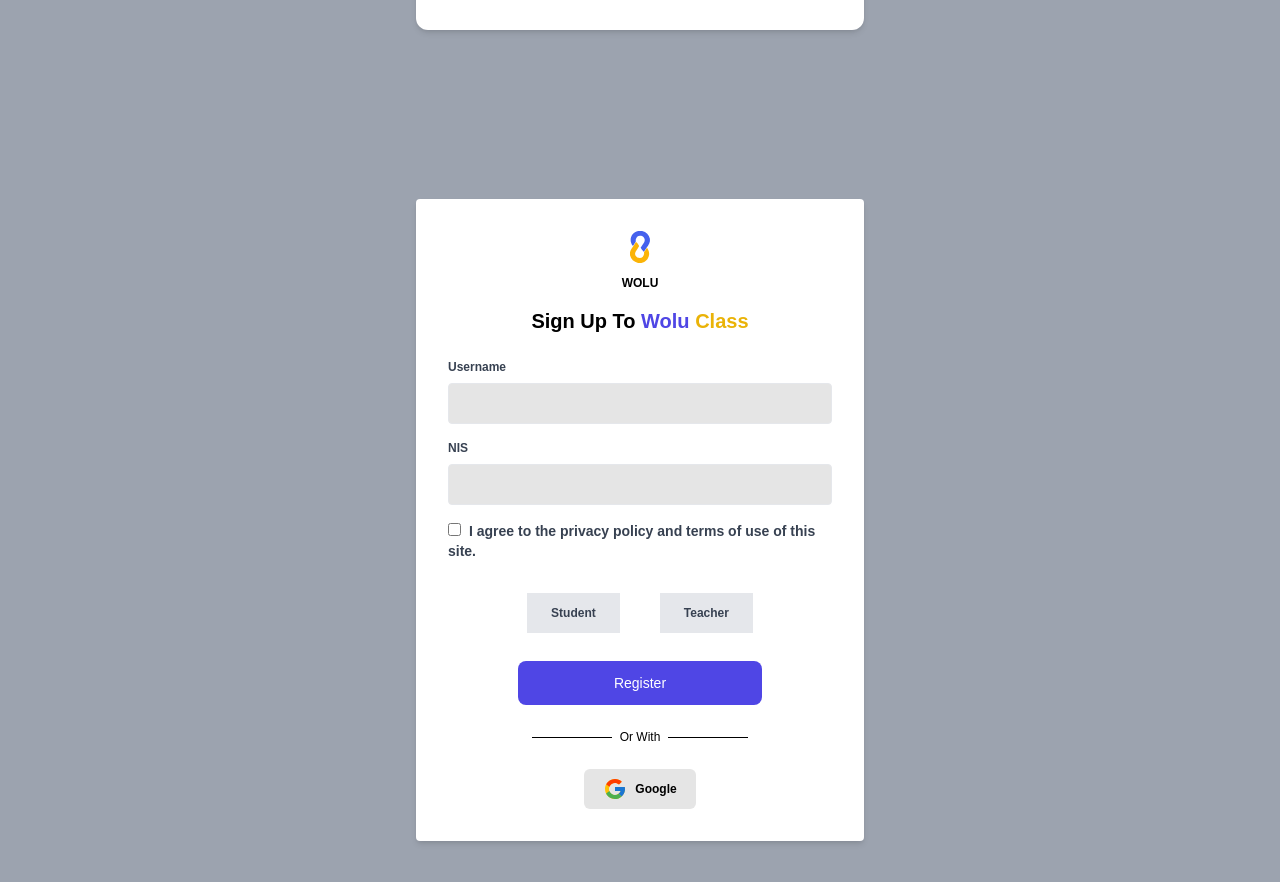
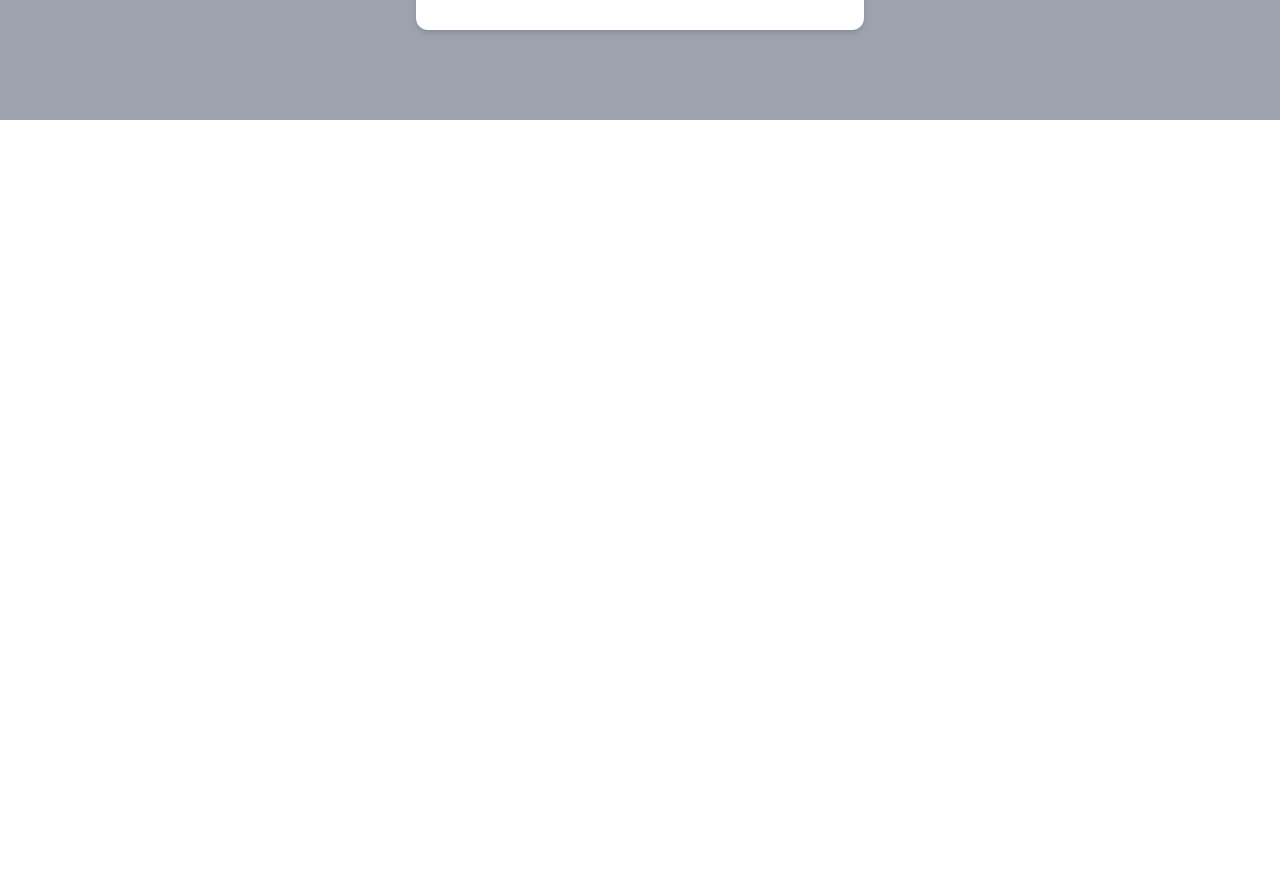
Before and after one commit to farda222/web-wolucrot-v2, a React (Vite) app: page /Wolu in a window 1280 px wide. Shown: the part 680-1562 px from the top of the page. After the commit the page ends 800 px from the top, so only its background shows below. Built offline with nearby package versions, Linux system fonts and the light colour scheme.

Commit message:
Add files via upload

```diff
--- a/package.json
+++ b/package.json
@@ -34,7 +34,7 @@
     "react": "^18.2.0",
     "react-dom": "^18.2.0",
     "react-icons": "^5.0.1",
-    "react-router-dom": "^6.21.3",
+    "react-router-dom": "^6.22.0",
     "react-spring": "^9.7.3",
     "react-use-gesture": "^9.1.3",
     "recharts": "^2.11.0",
--- a/src/Components/Footer.jsx
+++ b/src/Components/Footer.jsx
@@ -10,7 +10,7 @@
         </h2>
       </div>
 
-      <div className="flex items-center justify-center container mx-auto mb-4 gap-7 mt-14 lg:gap-48 lg:ml-20 2xl:gap-60 2xl:ml-48">
+      <div className="flex items-center justify-center container mx-auto mb-4 gap-7 mt-14 lg:gap-48 lg:ml-36 2xl:gap-60 2xl:ml-72">
         <nav className="text-sm font-semibold lg:text-xl">
           Menu
           <ul className="mt-3 text-sm font-normal lg:text-lg">
--- a/src/Components/Herosection.jsx
+++ b/src/Components/Herosection.jsx
@@ -45,7 +45,7 @@
           <img className="w-3 h-3 mt-[1.7px] mr-4 lg:w-4 lg:h-4" src={Play}></img>Watch Video
         </a>
         <img className="absolute -mt-96 ml-[9.5rem] lg:hidden 2xl:hidden" src={Eclipse}></img>
-        <div className="w-[200px] h-[200px] bg-indigo-600 rounded-full blur-[95px] absolute -mt-72 ml-40 z-0 lg:-mt-[63rem] lg:ml-[72rem] 2xl:ml-[93rem] 2xl:-mt-[75rem] lg:blur-[50px] 2xl:blur-[50px] hidden lg:block 2xl:block" />
+        <div className="w-[200px] h-[200px] bg-indigo-600 rounded-full blur-[95px] absolute -mt-72 ml-40 z-0 lg:-mt-[63rem] lg:ml-[72rem] 2xl:ml-[98rem] 2xl:-mt-[75rem] lg:blur-[50px] 2xl:blur-[50px] hidden lg:block 2xl:block" />
         <div className="flex items-center align-middle justify-center container mx-auto mt-20 gap-4 w-full lg:gap-54 lg:ml-20 z-50">
           <img src={Component2} className="w-36 -mt-10 lg:w-[65%] lg:float-start lg:mr-[10rem] z-0"></img>
           <div>
--- a/src/Components/Woluclasspage.jsx
+++ b/src/Components/Woluclasspage.jsx
@@ -123,7 +123,11 @@
   const [username, setUsername] = useState("");
   const [password, setPassword] = useState("");
   const [error, setError] = useState("");
+  const [selectedOption, setSelectedOption] = useState(null);
 
+  const handleClick = (option) => {
+    setSelectedOption(option);
+  };
 
   const handleLogin = () => {
     if (!username || !password) {
@@ -174,12 +178,12 @@
           </div>
         </div>
         <div className="flex items-center justify-center align-middle mx-auto gap-10 container">
-          <label className={`relative flex items-center hover:bg-indigo-600 hover:text-white bg-gray-200 text-gray-700 transition-all duration-300`}>
-            <input type="radio" name="role" defaultValue="student" className="absolute opacity-0"/>
+          <label className={`relative flex items-center ${selectedOption === "student" ? "bg-indigo-600 text-white" : "bg-gray-200 text-gray-700"} transition-all duration-300`}>
+            <input type="radio" name="role" defaultValue="student" className="absolute opacity-0" onClick={() => handleClick("student")} />
             <span className="px-6 py-3 rounded-full cursor-pointer select-none text-xs font-semibold">Student</span>
           </label>
-          <label className={`relative flex items-center hover:bg-indigo-600 hover:text-white bg-gray-200 text-gray-700 transition-all duration-300`}>
-            <input type="radio" name="role" defaultValue="teacher" className="absolute opacity-0"/>
+          <label className={`relative flex items-center ${selectedOption === "teacher" ? "bg-indigo-600 text-white" : "bg-gray-200 text-gray-700"} transition-all duration-300`}>
+            <input type="radio" name="role" defaultValue="teacher" className="absolute opacity-0" onClick={() => handleClick("teacher")} />
             <span className="px-6 py-3 rounded-full cursor-pointer select-none text-xs font-semibold">Teacher</span>
           </label>
         </div>
@@ -210,9 +214,18 @@
 };
 
 const AuthPage = () => {
+  const [isSignUp, setIsSignUp] = useState(true);
 
+  const handleNavigateToLogin = () => {
+    setIsSignUp(false);
+  };
 
-  return <><SignUpPage /> <LoginPage /></>;
+  const handleLogin = (data) => {
+    console.log("Login data:", data);
+    // Proses autentikasi login di sini
+  };
+
+  return <>{isSignUp ? <SignUpPage onNavigateToLogin={handleNavigateToLogin} /> : <LoginPage onLogin={handleLogin} />}</>;
 };
 
 export default AuthPage;
```
Also changed, not shown: src/Components/Navbar.jsx (line endings or trailing spaces), src/Components/WoluclassLogin.jsx (line endings or trailing spaces), vercel.json (added), 1 other file (tests, documents, lock files or other folders).
